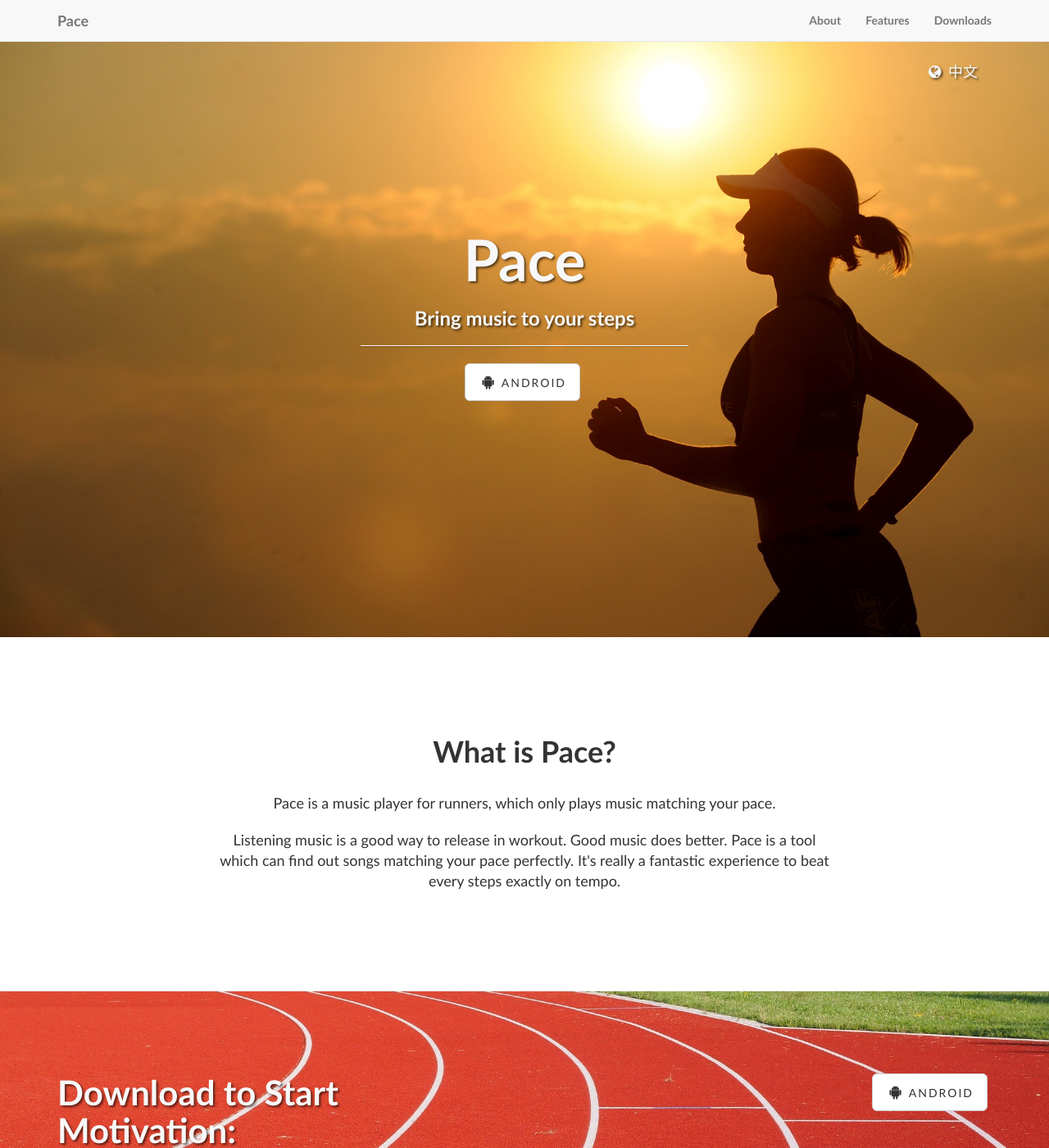
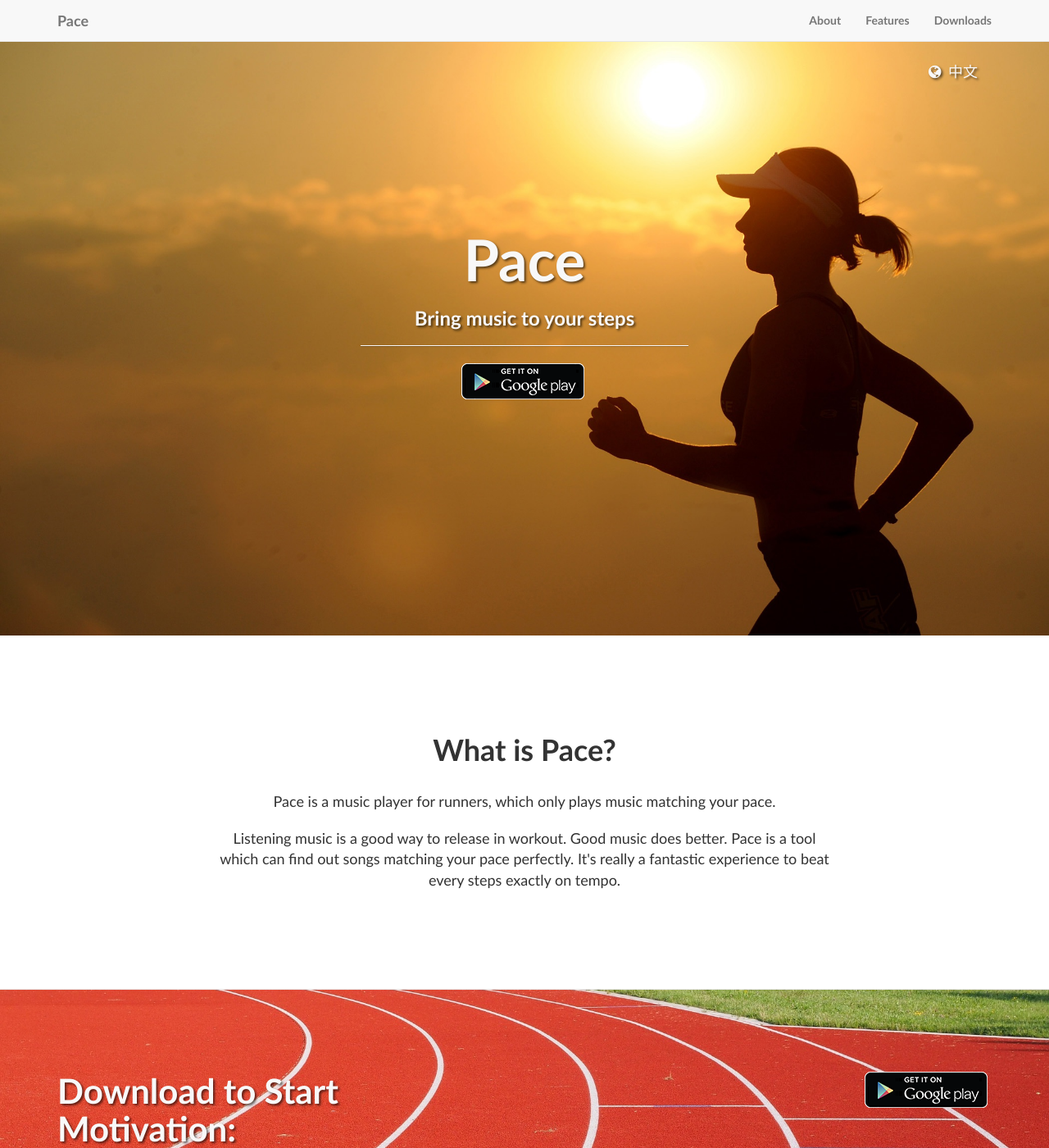
Before and after one commit to tankeryapp/Pace, a Jekyll site: the page built from index.html, in a window 1280 px wide and 1400 px high. Shown: the whole window at 82% size. Built offline with Jekyll 4.4.1, drawn with Linux system fonts in a browser that asks for light colours.

Commit message:
[Site] Change apk download sources.
Google Play on English,
Yingyongbao on Chinese mobile,
Raw APK on Chinese PC.

```diff
--- a/_includes/contact.html
+++ b/_includes/contact.html
@@ -9,11 +9,7 @@
             </div>
             <div class="col-lg-6">
                 <ul class="list-inline banner-social-buttons">
-                    {% for link in page.contact.link %}
-                    <li>
-                        <a href="{{ link.url }}" class="btn btn-default btn-lg"><i class="fa fa-{{ link.title }} fa-fw"></i> <span class="network-name">{{ link.text }}</span></a>
-                    </li>
-                    {% endfor %}
+                    {% include social_list.html %}
                 </ul>
             </div>
         </div>
--- a/_includes/header.html
+++ b/_includes/header.html
@@ -11,11 +11,7 @@
                     {% if page.contact %}
                     <hr class="intro-divider">
                     <ul class="list-inline intro-social-buttons">
-                        {% for link in page.contact.link %}
-                        <li>
-                        <a href="{{ link.url }}" class="btn btn-default btn-lg"><i class="fa fa-{{ link.title }} fa-fw"></i> <span class="network-name">{{ link.text }}</span></a>
-                        </li>
-                        {% endfor %}
+                        {% include social_list.html %}
                     </ul>
                     {% endif %}
                 </div>
--- /dev/null
+++ b/_includes/social_list.html
@@ -0,0 +1,19 @@
+{% for link in page.contact.link %}
+<li>
+{% if link.image %}
+<a href="{{ link.url }}" class="btn-black pc">
+    <img src="{{ site.baseurl }}/img/{{ link.image }}" alt="{{ link.text }}" class="image-btn">
+</a>
+<a href="{% if link.mobileurl %}{{ link.mobileurl }}{% else %}{{ link.url }}{% endif %}" class="btn-black mobile">
+    <img src="{{ site.baseurl }}/img/{{ link.image }}" alt="{{ link.text }}" class="image-btn">
+</a>
+{% else %}
+<a href="{{ link.url }}" class="btn btn-default btn-lg pc">
+    <i class="fa fa-{{ link.title }} fa-fw"></i> <span class="network-name">{{ link.text }}</span>
+</a>
+<a href="{% if link.mobileurl %}{{ link.mobileurl }}{% else %}{{ link.url }}{% endif %}" class="btn btn-default btn-lg mobile">
+    <i class="fa fa-{{ link.title }} fa-fw"></i> <span class="network-name">{{ link.text }}</span>
+</a>
+</li>
+{% endif %}
+{% endfor %}
--- a/cn/index.html
+++ b/cn/index.html
@@ -28,7 +28,8 @@ contact:
   title: "下载应用，开始旅程:"
   link:
     - title: android
-      text: 安卓版
+      text: 获取APK
       url: ../download/PaceAndroid_v1.0.2.apk
+      mobileurl: http://a.app.qq.com/o/simple.jsp?pkgname=com.tankery.app.rockya
 
 ---
--- a/css/landing-page.css
+++ b/css/landing-page.css
@@ -19,6 +19,17 @@ h5,
 h6 {
     font-family: "Lato","Helvetica Neue",Helvetica,Arial,sans-serif;
     font-weight: 700;
+}
+
+@media(max-width:767px) {
+    .pc {
+        display: none;
+    }
+}
+@media(min-width:767px) {
+    .mobile {
+        display: none;
+    }
 }
 
 .lead {
@@ -55,6 +66,26 @@ h6 {
 
 .intro-message > h3 {
     text-shadow: 2px 2px 3px rgba(0,0,0,0.6);
+}
+
+.btn-black {
+    color: #fafafa;
+    background-color: #000;
+    border-color: #fafafa;
+}
+
+.btn-black:hover, .btn-black:focus {
+    color: #fafafa;
+}
+
+.intro-message .btn-black {
+    width: auto;
+    height: 44px;
+}
+
+.image-btn {
+    height: 100%;
+    width: auto;
 }
 
 .btn-frameless {
--- a/index.html
+++ b/index.html
@@ -28,8 +28,8 @@ about:
 contact:
   title: "Download to Start Motivation:"
   link:
-    - title: android
-      text: android
-      url: download/PaceAndroid_v1.0.2.apk
+    - image: ctrls/google-play.png
+      text: Android
+      url: https://play.google.com/store/apps/details?id=com.tankery.app.rockya
 
 ---
```
Also changed, not shown: img/ctrls/google-play.png (added).
